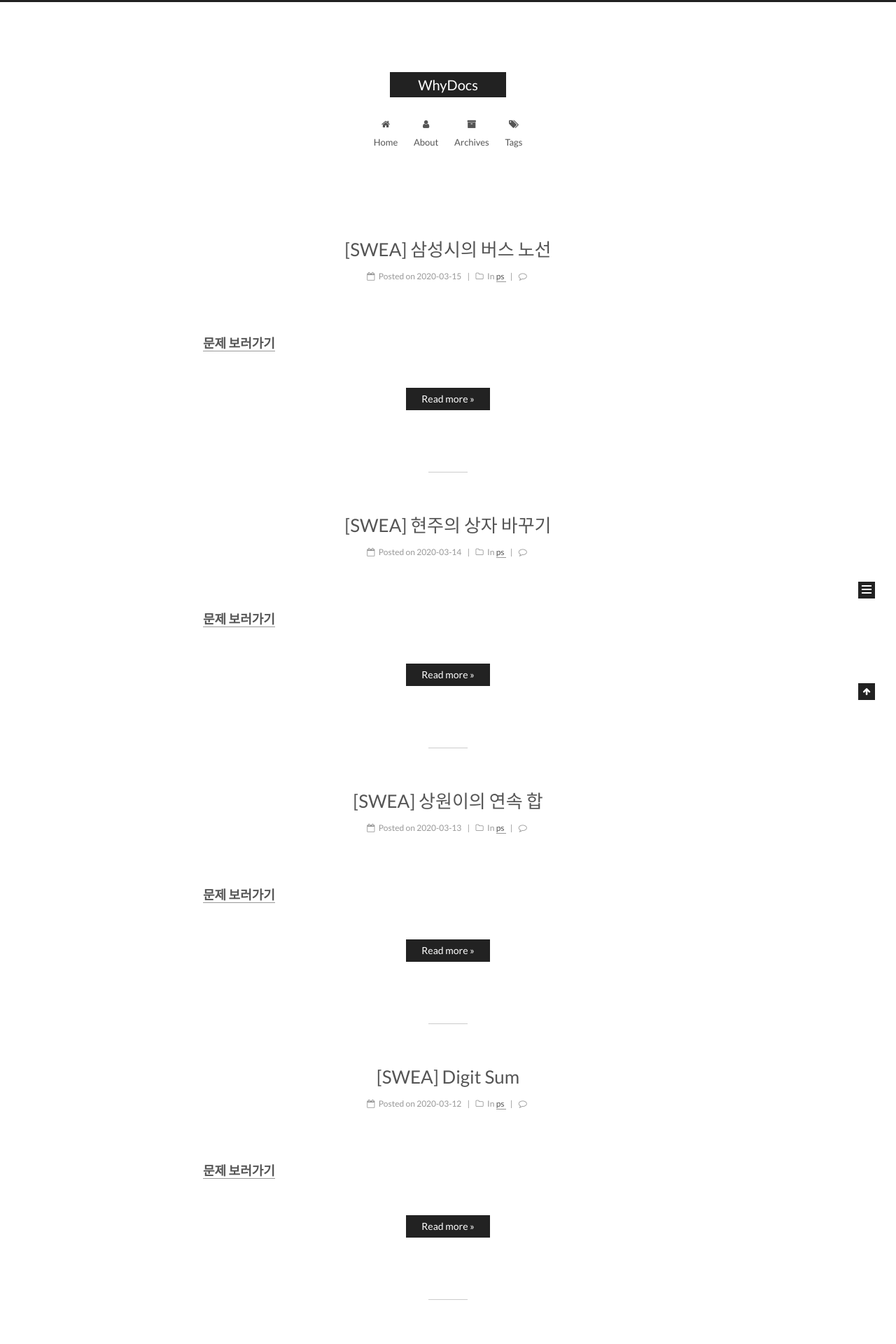
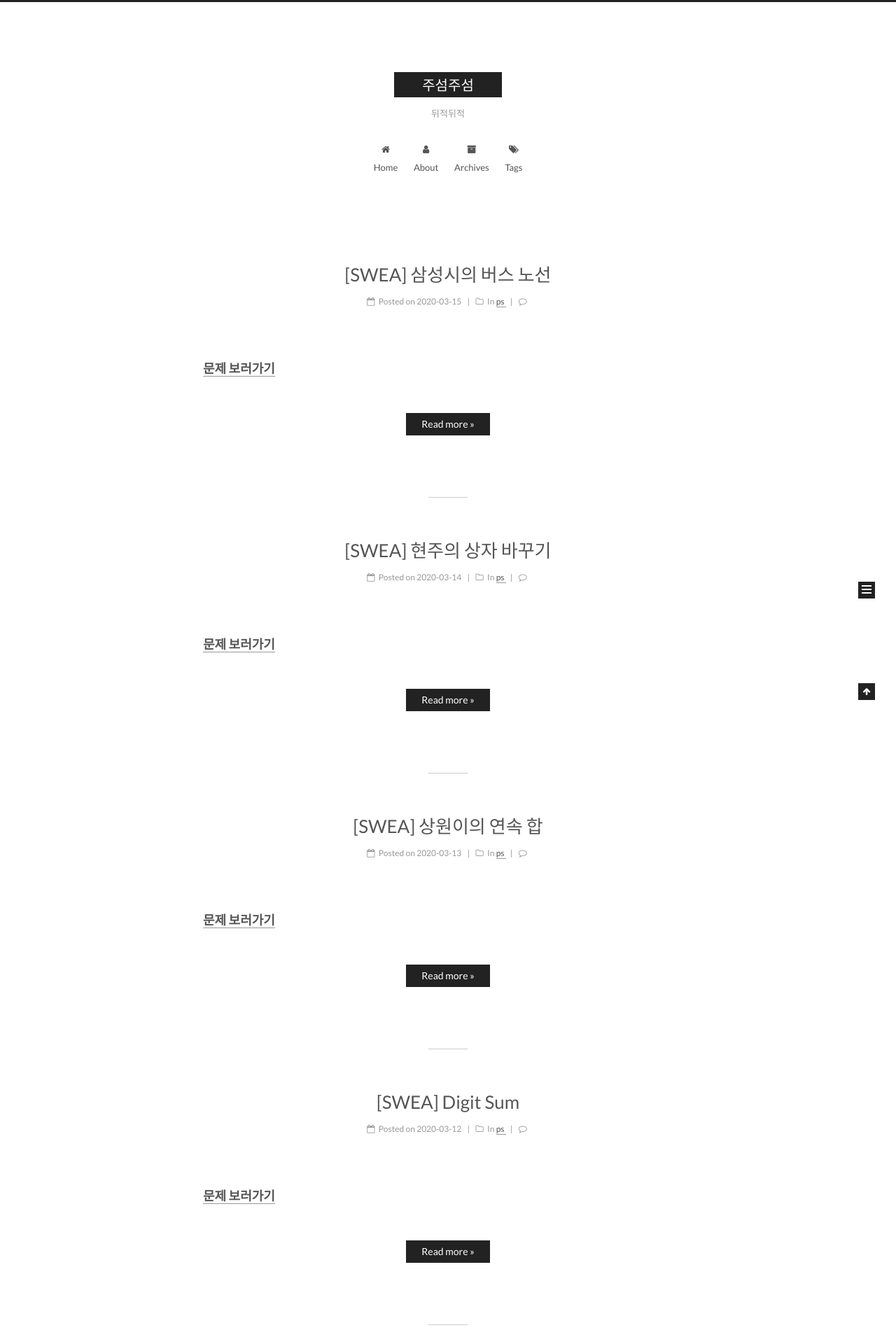
Before and after one commit to sxngho/sxngho.github.io, a Jekyll site: the page built from index.html, in a window 1280 px wide. Shown: the top 1920 px of the page at 70% size. Built offline with Jekyll 4.4.1, drawn with Linux system fonts in a browser that asks for light colours; the list of posts is cut into pages by our own code; comment, search, counter and statistics services are not loaded.

Commit message:
blogname

```diff
--- a/_config.yml
+++ b/_config.yml
@@ -4,9 +4,9 @@
 # ---------------------------------------------------------------
 
 # Site
-title: WhyDocs
-subtitle:
-description: WHY DOES? WHY
+title: 주섬주섬
+subtitle: 뒤적뒤적
+description: 짠!
 author: Park Sangho
 # Support language: de, en, fr-FR, id, ja, ko, pt-BR, pt, ru, zh-Hans, zh-hk, zh-tw
 language: en
```
